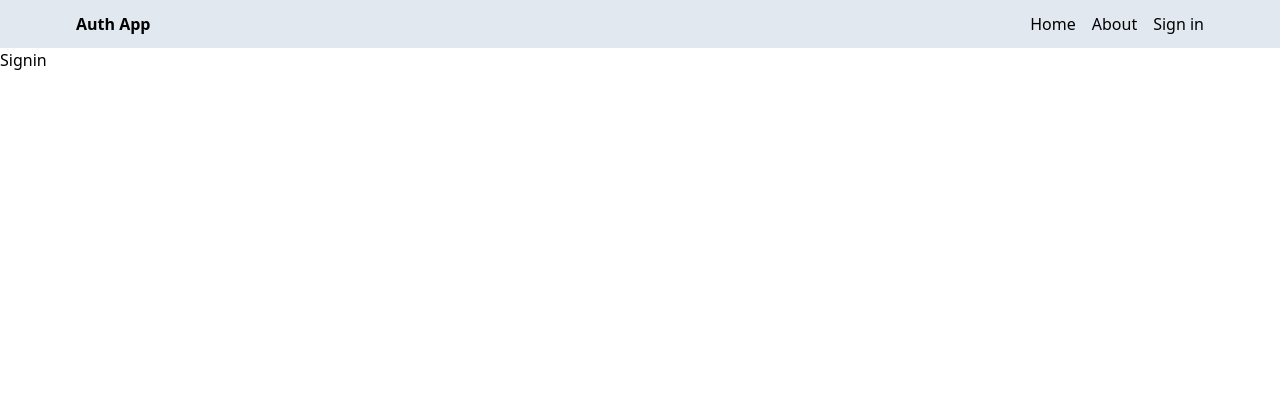
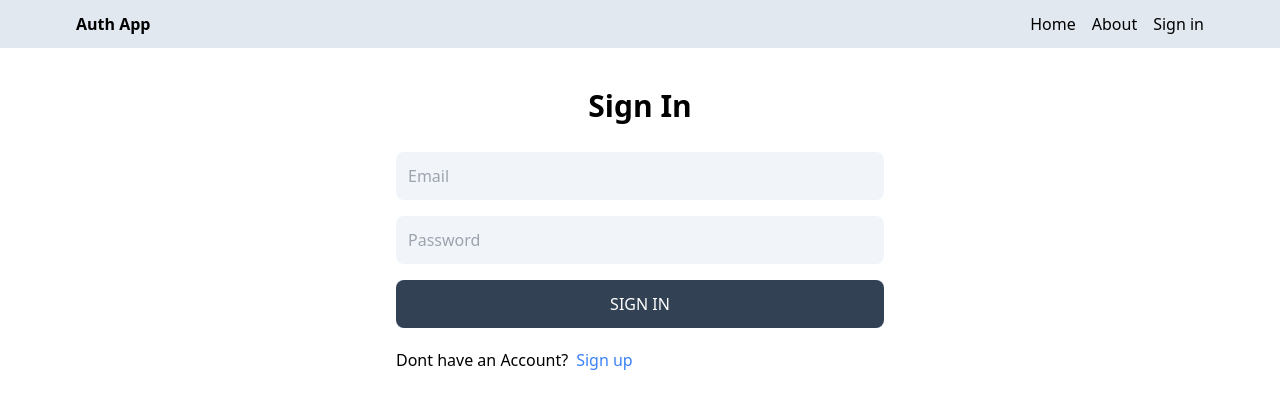
Before and after one commit to ADWx2001/MERN-auth-Vite, a React (Vite) app in the folder client/: page /sign-in in a window 1280 px wide. Shown: the top 408 px of the page. Built offline with nearby package versions, Linux system fonts and the light colour scheme.

Commit message:
complete sign in

```diff
--- a/client/src/pages/Signin.jsx
+++ b/client/src/pages/Signin.jsx
@@ -1,7 +1,54 @@
+import { useState } from 'react';
+import {Link, useNavigate} from 'react-router-dom';
+
+export default function Signin() {
+
+  const [formData, setFormData] = useState({});
+  const [error, setError] = useState(false);
+  const [loading, setLoading] = useState(false);
+  const navigate = useNavigate();
+
+  // Function to handle form submission
+  const handleChange = (e)=>{
+    setFormData({...formData, [e.target.id]:e.target.value});
+  };
+
+  // Function to handle form submission
+  const handleSubmit = async(e) =>{
+    e.preventDefault();
+    try{
+      setLoading(true);
+      const res = await fetch('/api/auth/signin', {method:'POST', headers:{'Content-Type':'application/json',}, body:JSON.stringify(formData)});
+      const data =await res.json();
+      setLoading(false);
+      if(data.error){
+        setError(true);
+        return;
+      }
+      navigate('/');
+      }catch{
+        setLoading(false);
+        setError(true);
+      }
+    };
 
 
-export default function Signin() {
   return (
-    <div>Signin</div>
+    <div className="p-3 max-w-lg mx-auto">
+      <h1 className="text-3xl text-center font-semibold my-7 ">Sign In</h1>
+      <form onSubmit={handleSubmit} className="flex flex-col gap-4">
+        <input type="email" placeholder="Email" id="email" className="bg-slate-100 p-3 rounded-lg" onChange={handleChange}/>
+        <input type="password" placeholder="Password" id="password" className="bg-slate-100 p-3 rounded-lg" onChange={handleChange}/>
+        <button disabled={loading} className="bg-slate-700 text-white p-3 rounded-lg uppercase hover:opacity-95 ">{loading ? 'Loading...':'Sign In'}</button>
+      </form>
+
+      <div className="flex gap-2 mt-5">
+        <p>Dont have an Account?</p>
+        <Link to='/sign-up'>
+          <span className='text-blue-500 '>Sign up</span>
+        </Link>
+      </div>
+      <p className='text-red-600'>{error && 'Something went wrong!'}</p>
+    </div>
   )
 }
--- a/client/src/pages/Signup.jsx
+++ b/client/src/pages/Signup.jsx
@@ -1,11 +1,12 @@
 import { useState } from 'react';
-import {Link} from 'react-router-dom';
+import {Link, useNavigate} from 'react-router-dom';
 
 export default function Signup() {
 
   const [formData, setFormData] = useState({});
   const [error, setError] = useState(false);
   const [loading, setLoading] = useState(false);
+  const navigate = useNavigate();
 
   // Function to handle form submission
   const handleChange = (e)=>{
@@ -24,11 +25,12 @@
         setError(true);
         return;
       }
+      navigate('/sign-in')
       console.log(data);
-    }catch{
-      setLoading(false);
-      setError(true);
-    }
+      }catch{
+        setLoading(false);
+        setError(true);
+      }
 
     };
 
```
